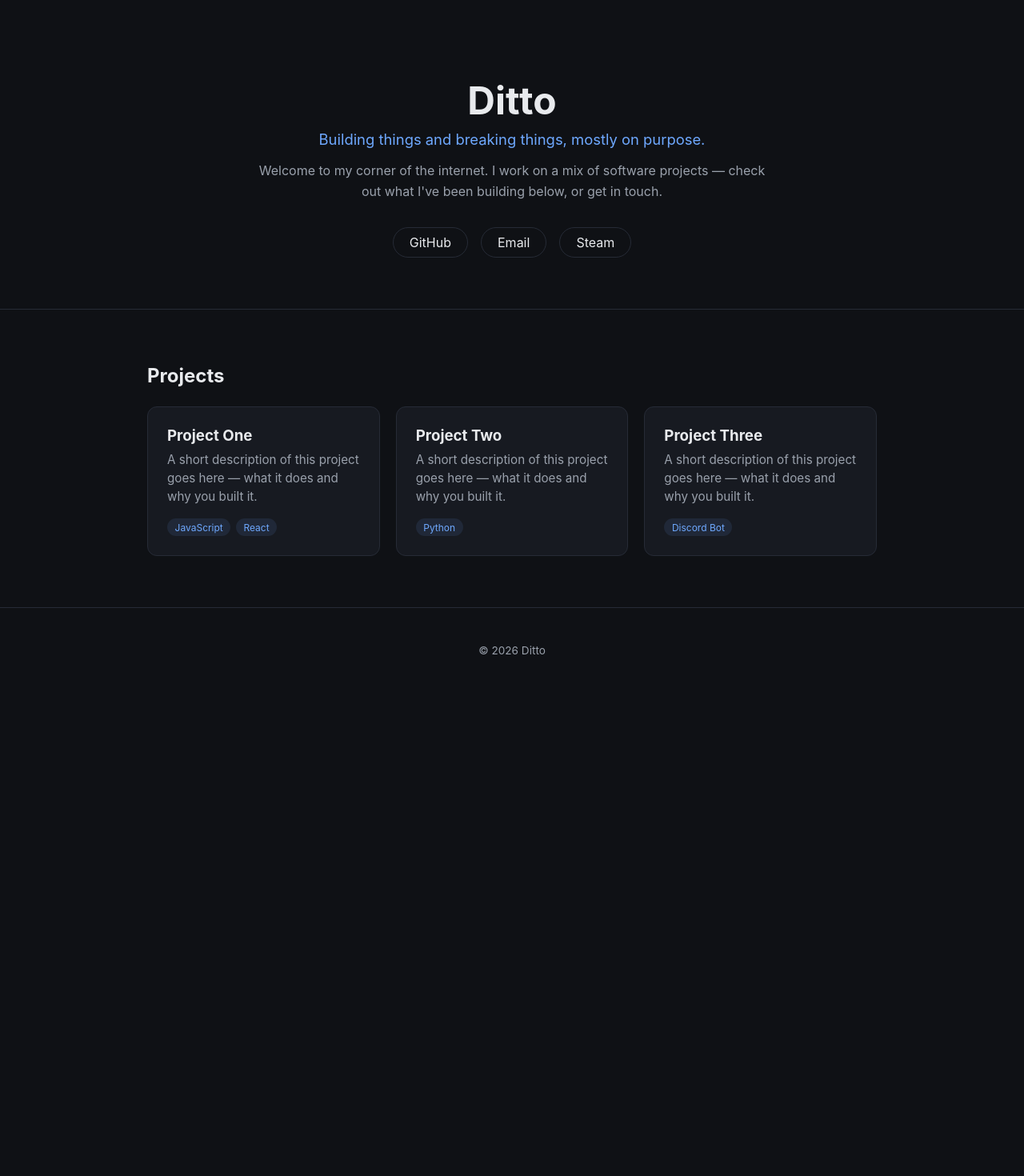
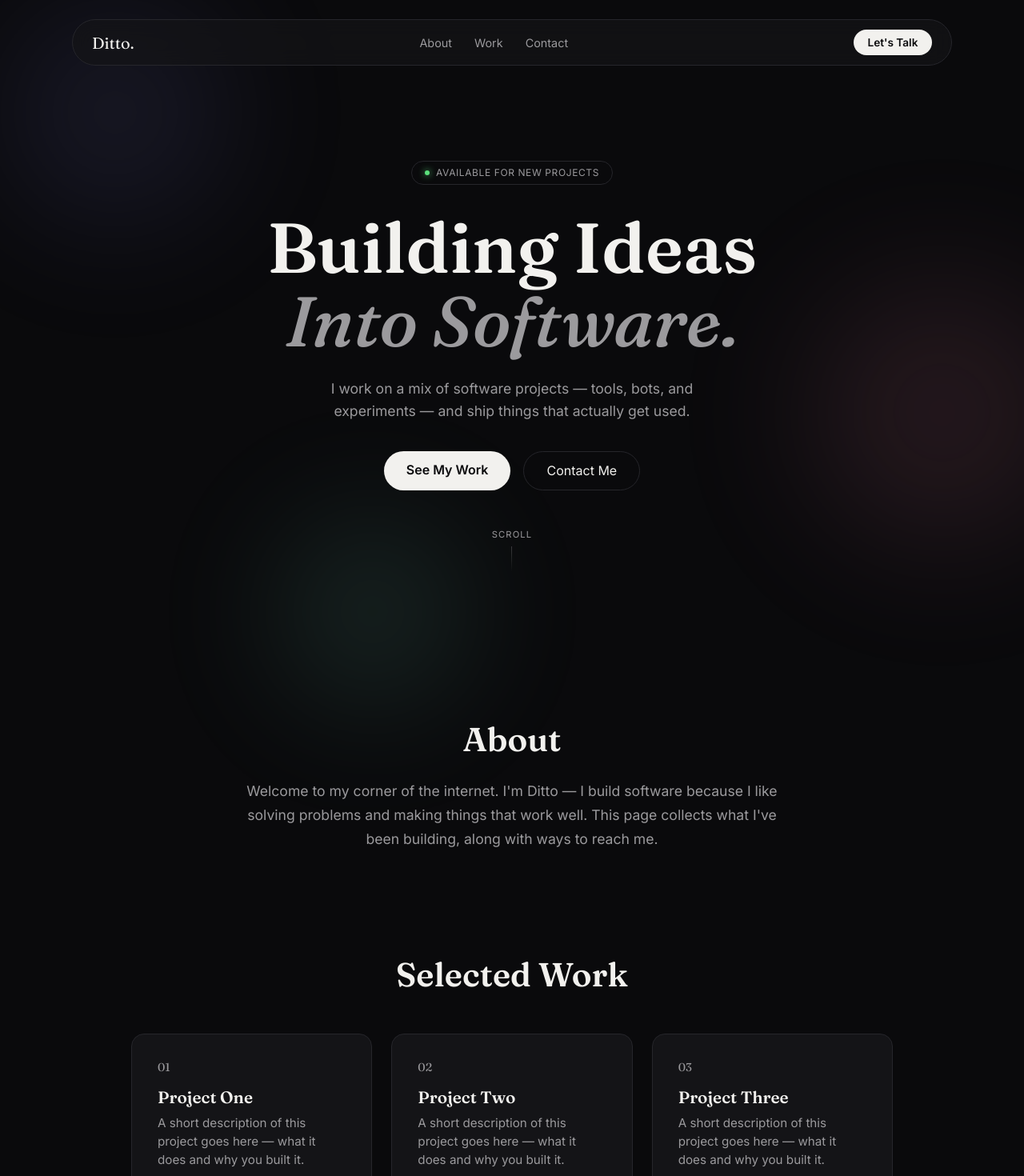
Before and after one commit to dittowashunted/portfolio, a React (Vite) app: page / in a window 1280 px wide. Shown: the top 1470 px of the page at 80% size. Before the commit the page ends 867 px from the top, so only its background shows below. Built offline with nearby package versions, Linux system fonts and the light colour scheme.

Commit message:
Redesign with dark hero, serif display type, and scroll animations

```diff
--- a/index.html
+++ b/index.html
@@ -4,6 +4,12 @@
     <meta charset="UTF-8" />
     <link rel="icon" type="image/svg+xml" href="/favicon.svg" />
     <meta name="viewport" content="width=device-width, initial-scale=1.0" />
+    <link rel="preconnect" href="https://fonts.googleapis.com" />
+    <link rel="preconnect" href="https://fonts.gstatic.com" crossorigin />
+    <link
+      href="https://fonts.googleapis.com/css2?family=Fraunces:ital,opsz,wght@0,9..144,400;0,9..144,600;1,9..144,500&family=Inter:wght@400;500;600&display=swap"
+      rel="stylesheet"
+    />
     <title>Ditto — Portfolio</title>
   </head>
   <body>
--- a/src/App.css
+++ b/src/App.css
@@ -1,113 +1,350 @@
 :root {
-  --bg: #0f1115;
-  --bg-card: #171a21;
-  --border: #262b36;
-  --text: #e8eaed;
-  --text-dim: #9aa1ac;
-  --accent: #6ea8fe;
+  --bg: #0a0a0c;
+  --bg-card: #141417;
+  --border: #26262b;
+  --text: #f2f1ee;
+  --text-dim: #9b9a9d;
+  --accent: #ffffff;
+  --serif: 'Fraunces', 'Georgia', serif;
+  --sans: 'Inter', -apple-system, BlinkMacSystemFont, 'Segoe UI', Roboto, sans-serif;
 }
 
 * {
   box-sizing: border-box;
 }
 
+html {
+  scroll-behavior: smooth;
+}
+
 body {
   margin: 0;
   background: var(--bg);
   color: var(--text);
-  font-family: -apple-system, BlinkMacSystemFont, 'Segoe UI', Roboto, sans-serif;
+  font-family: var(--sans);
+  overflow-x: hidden;
 }
 
+#root {
+  position: relative;
+  isolation: isolate;
+}
+
+/* Decorative background blobs */
+.blob {
+  position: fixed;
+  border-radius: 50%;
+  filter: blur(80px);
+  opacity: 0.18;
+  z-index: -1;
+  pointer-events: none;
+}
+
+.blob-a {
+  width: 420px;
+  height: 420px;
+  top: -120px;
+  left: -100px;
+  background: radial-gradient(circle, #7c7ce0, transparent 70%);
+  animation: float-a 16s ease-in-out infinite;
+}
+
+.blob-b {
+  width: 500px;
+  height: 500px;
+  top: 30%;
+  right: -180px;
+  background: radial-gradient(circle, #e07c9c, transparent 70%);
+  animation: float-b 20s ease-in-out infinite;
+}
+
+.blob-c {
+  width: 360px;
+  height: 360px;
+  bottom: -100px;
+  left: 20%;
+  background: radial-gradient(circle, #7ce0c0, transparent 70%);
+  animation: float-a 18s ease-in-out infinite reverse;
+}
+
+@keyframes float-a {
+  0%, 100% { transform: translate(0, 0); }
+  50% { transform: translate(40px, 60px); }
+}
+
+@keyframes float-b {
+  0%, 100% { transform: translate(0, 0); }
+  50% { transform: translate(-50px, 40px); }
+}
+
+/* Navbar */
+.navbar {
+  position: sticky;
+  top: 0;
+  z-index: 20;
+  display: flex;
+  align-items: center;
+  justify-content: space-between;
+  max-width: 1100px;
+  margin: 1.5rem auto 0;
+  padding: 0.75rem 1.5rem;
+  background: rgba(20, 20, 23, 0.7);
+  backdrop-filter: blur(12px);
+  border: 1px solid var(--border);
+  border-radius: 999px;
+}
+
+.brand {
+  font-family: var(--serif);
+  font-size: 1.25rem;
+}
+
+.nav-links {
+  display: flex;
+  gap: 1.75rem;
+}
+
+.nav-links a {
+  color: var(--text-dim);
+  text-decoration: none;
+  font-size: 0.9rem;
+  transition: color 0.15s;
+}
+
+.nav-links a:hover {
+  color: var(--text);
+}
+
+.nav-cta {
+  background: var(--text);
+  color: var(--bg);
+  text-decoration: none;
+  font-size: 0.85rem;
+  font-weight: 600;
+  padding: 0.5rem 1.1rem;
+  border-radius: 999px;
+}
+
+@media (max-width: 640px) {
+  .nav-links {
+    display: none;
+  }
+}
+
+/* Hero */
 .hero {
-  padding: 6rem 1.5rem 4rem;
+  min-height: 90vh;
+  display: flex;
+  flex-direction: column;
+  align-items: center;
+  justify-content: center;
   text-align: center;
-  border-bottom: 1px solid var(--border);
+  padding: 4rem 1.5rem 2rem;
 }
 
 .hero-inner {
-  max-width: 640px;
-  margin: 0 auto;
+  max-width: 760px;
+  animation: fade-up 0.9s ease both;
+}
+
+.badge {
+  display: inline-flex;
+  align-items: center;
+  gap: 0.5rem;
+  font-size: 0.75rem;
+  letter-spacing: 0.05em;
+  text-transform: uppercase;
+  color: var(--text-dim);
+  border: 1px solid var(--border);
+  padding: 0.4rem 1rem;
+  border-radius: 999px;
+  margin-bottom: 2rem;
+}
+
+.badge-dot {
+  width: 6px;
+  height: 6px;
+  border-radius: 50%;
+  background: #5be07c;
+  box-shadow: 0 0 8px #5be07c;
 }
 
 .hero h1 {
-  font-size: 3rem;
-  margin: 0 0 0.5rem;
+  font-family: var(--serif);
+  font-weight: 600;
+  font-size: clamp(2.8rem, 7vw, 5.5rem);
+  line-height: 1.05;
+  margin: 0 0 1.5rem;
 }
 
-.tagline {
-  font-size: 1.15rem;
-  color: var(--accent);
-  margin: 0 0 1rem;
+.hero h1 em {
+  font-style: italic;
+  font-weight: 500;
+  color: var(--text-dim);
 }
 
-.bio {
+.subtext {
   color: var(--text-dim);
+  font-size: 1.1rem;
   line-height: 1.6;
-  margin: 0 0 2rem;
+  max-width: 520px;
+  margin: 0 auto 2.25rem;
 }
 
-.links {
+.cta-row {
   display: flex;
   justify-content: center;
   gap: 1rem;
   flex-wrap: wrap;
 }
 
-.links a {
+.btn-primary {
+  background: var(--text);
+  color: var(--bg);
+  text-decoration: none;
+  font-weight: 600;
+  padding: 0.85rem 1.75rem;
+  border-radius: 999px;
+  transition: transform 0.15s;
+}
+
+.btn-primary:hover {
+  transform: translateY(-2px);
+}
+
+.btn-secondary {
+  border: 1px solid var(--border);
   color: var(--text);
   text-decoration: none;
-  border: 1px solid var(--border);
-  padding: 0.5rem 1.25rem;
+  padding: 0.85rem 1.75rem;
   border-radius: 999px;
-  transition: border-color 0.15s, color 0.15s;
+  transition: border-color 0.15s;
 }
 
-.links a:hover {
-  border-color: var(--accent);
-  color: var(--accent);
+.btn-secondary:hover {
+  border-color: var(--text-dim);
+}
+
+.scroll-hint {
+  display: flex;
+  flex-direction: column;
+  align-items: center;
+  gap: 0.5rem;
+  color: var(--text-dim);
+  font-size: 0.7rem;
+  letter-spacing: 0.1em;
+  text-transform: uppercase;
+  margin-top: 3rem;
+}
+
+.scroll-line {
+  width: 1px;
+  height: 32px;
+  background: linear-gradient(var(--text-dim), transparent);
+  animation: scroll-pulse 2s ease-in-out infinite;
+}
+
+@keyframes scroll-pulse {
+  0%, 100% { opacity: 0.3; }
+  50% { opacity: 1; }
+}
+
+@keyframes fade-up {
+  from { opacity: 0; transform: translateY(16px); }
+  to { opacity: 1; transform: translateY(0); }
+}
+
+/* Reveal on scroll */
+.reveal {
+  opacity: 0;
+  transform: translateY(24px);
+  transition: opacity 0.7s ease, transform 0.7s ease;
+}
+
+.reveal.is-visible {
+  opacity: 1;
+  transform: translateY(0);
 }
 
 main {
-  max-width: 960px;
+  max-width: 1000px;
   margin: 0 auto;
-  padding: 3rem 1.5rem 4rem;
+  padding: 6rem 1.5rem;
+  position: relative;
 }
 
-#projects h2 {
-  margin-bottom: 1.5rem;
+main h2 {
+  font-family: var(--serif);
+  font-size: clamp(1.8rem, 4vw, 2.6rem);
+  font-weight: 600;
+  margin: 0 0 1.5rem;
+}
+
+/* About */
+.about-section {
+  max-width: 680px;
+  margin: 0 auto 8rem;
+  text-align: center;
+}
+
+.about-section p {
+  color: var(--text-dim);
+  font-size: 1.1rem;
+  line-height: 1.7;
+}
+
+/* Projects */
+.projects-section {
+  margin-bottom: 8rem;
+}
+
+.projects-section h2 {
+  text-align: center;
+  margin-bottom: 3rem;
 }
 
 .project-grid {
   display: grid;
-  grid-template-columns: repeat(auto-fill, minmax(260px, 1fr));
-  gap: 1.25rem;
+  grid-template-columns: repeat(auto-fill, minmax(280px, 1fr));
+  gap: 1.5rem;
 }
 
-.project-card {
+.project-card-inner {
   display: block;
+  height: 100%;
   background: var(--bg-card);
   border: 1px solid var(--border);
-  border-radius: 12px;
-  padding: 1.5rem;
+  border-radius: 16px;
+  padding: 2rem;
   text-decoration: none;
   color: var(--text);
-  transition: transform 0.15s, border-color 0.15s;
+  transition: transform 0.2s, border-color 0.2s;
 }
 
-.project-card:hover {
-  transform: translateY(-2px);
-  border-color: var(--accent);
+.project-card-inner:hover {
+  transform: translateY(-4px);
+  border-color: var(--text-dim);
 }
 
-.project-card h3 {
-  margin: 0 0 0.5rem;
+.project-index {
+  display: block;
+  font-family: var(--serif);
+  font-size: 0.9rem;
+  color: var(--text-dim);
+  margin-bottom: 1rem;
 }
 
-.project-card p {
+.project-card-inner h3 {
+  font-family: var(--serif);
+  font-size: 1.3rem;
+  margin: 0 0 0.6rem;
+}
+
+.project-card-inner p {
   color: var(--text-dim);
   font-size: 0.95rem;
   line-height: 1.5;
-  margin: 0 0 1rem;
+  margin: 0 0 1.25rem;
 }
 
 .tags {
@@ -118,15 +355,48 @@ main {
 
 .tag {
   font-size: 0.75rem;
-  color: var(--accent);
-  background: rgba(110, 168, 254, 0.1);
+  color: var(--text-dim);
+  border: 1px solid var(--border);
   padding: 0.2rem 0.6rem;
   border-radius: 999px;
 }
 
+/* Contact */
+.contact-section {
+  text-align: center;
+  max-width: 560px;
+  margin: 0 auto;
+}
+
+.contact-section p {
+  color: var(--text-dim);
+  font-size: 1.05rem;
+  margin-bottom: 2rem;
+}
+
+.contact-section .links {
+  display: flex;
+  justify-content: center;
+  gap: 1rem;
+  flex-wrap: wrap;
+}
+
+.contact-section .links a {
+  color: var(--text);
+  text-decoration: none;
+  border: 1px solid var(--border);
+  padding: 0.6rem 1.4rem;
+  border-radius: 999px;
+  transition: border-color 0.15s, color 0.15s;
+}
+
+.contact-section .links a:hover {
+  border-color: var(--text-dim);
+}
+
 footer {
   text-align: center;
-  padding: 2rem 1.5rem;
+  padding: 2.5rem 1.5rem;
   color: var(--text-dim);
   font-size: 0.85rem;
   border-top: 1px solid var(--border);
--- a/src/App.jsx
+++ b/src/App.jsx
@@ -1,34 +1,97 @@
+import { useEffect, useRef } from 'react'
 import { profile, links, projects } from './data'
 import './App.css'
+
+function useReveal() {
+  const ref = useRef(null)
+  useEffect(() => {
+    const el = ref.current
+    if (!el) return
+    const observer = new IntersectionObserver(
+      ([entry]) => {
+        if (entry.isIntersecting) {
+          el.classList.add('is-visible')
+          observer.disconnect()
+        }
+      },
+      { threshold: 0.15 }
+    )
+    observer.observe(el)
+    return () => observer.disconnect()
+  }, [])
+  return ref
+}
+
+function Reveal({ as: Tag = 'div', className = '', children }) {
+  const ref = useReveal()
+  return (
+    <Tag ref={ref} className={`reveal ${className}`}>
+      {children}
+    </Tag>
+  )
+}
 
 function App() {
   return (
     <>
+      <div className="blob blob-a" />
+      <div className="blob blob-b" />
+      <div className="blob blob-c" />
+
+      <nav className="navbar">
+        <span className="brand">{profile.name}.</span>
+        <div className="nav-links">
+          <a href="#about">About</a>
+          <a href="#projects">Work</a>
+          <a href="#contact">Contact</a>
+        </div>
+        <a className="nav-cta" href="#contact">Let's Talk</a>
+      </nav>
+
       <header className="hero">
         <div className="hero-inner">
-          <h1>{profile.name}</h1>
-          <p className="tagline">{profile.tagline}</p>
-          <p className="bio">{profile.bio}</p>
-          <div className="links">
-            <a href={links.github} target="_blank" rel="noreferrer">GitHub</a>
-            <a href={`mailto:${links.email}`}>Email</a>
-            <a href={links.steam} target="_blank" rel="noreferrer">Steam</a>
+          <span className="badge">
+            <span className="badge-dot" /> {profile.status}
+          </span>
+          <h1>
+            {profile.headlineTop}
+            <br />
+            <em>{profile.headlineBottom}</em>
+          </h1>
+          <p className="subtext">{profile.subtext}</p>
+          <div className="cta-row">
+            <a className="btn-primary" href="#projects">See My Work</a>
+            <a className="btn-secondary" href={`mailto:${links.email}`}>Contact Me</a>
           </div>
+        </div>
+        <div className="scroll-hint">
+          <span>Scroll</span>
+          <div className="scroll-line" />
         </div>
       </header>
 
       <main>
-        <section id="projects">
-          <h2>Projects</h2>
+        <Reveal as="section" className="about-section">
+          <h2 id="about">About</h2>
+          <p>
+            Welcome to my corner of the internet. I'm {profile.name} — I build software
+            because I like solving problems and making things that work well. This page
+            collects what I've been building, along with ways to reach me.
+          </p>
+        </Reveal>
+
+        <section id="projects" className="projects-section">
+          <Reveal as="h2">Selected Work</Reveal>
           <div className="project-grid">
-            {projects.map((project) => (
+            {projects.map((project, i) => (
+              <Reveal className="project-card" key={project.title}>
                 <a
-                key={project.title}
-                className="project-card"
                   href={project.link}
                   target="_blank"
                   rel="noreferrer"
+                  className="project-card-inner"
                 >
+                  <span className="project-index">{String(i + 1).padStart(2, '0')}</span>
                   <h3>{project.title}</h3>
                   <p>{project.description}</p>
                   <div className="tags">
@@ -37,9 +100,20 @@ function App() {
                     ))}
                   </div>
                 </a>
+              </Reveal>
             ))}
           </div>
         </section>
+
+        <Reveal as="section" id="contact" className="contact-section">
+          <h2>Get In Touch</h2>
+          <p>Have a project in mind, or just want to say hi? I'm around.</p>
+          <div className="links">
+            <a href={links.github} target="_blank" rel="noreferrer">GitHub</a>
+            <a href={`mailto:${links.email}`}>Email</a>
+            <a href={links.steam} target="_blank" rel="noreferrer">Steam</a>
+          </div>
+        </Reveal>
       </main>
 
       <footer>
--- a/src/data.js
+++ b/src/data.js
@@ -1,7 +1,10 @@
 export const profile = {
   name: "Ditto",
-  tagline: "Building things and breaking things, mostly on purpose.",
-  bio: "Welcome to my corner of the internet. I work on a mix of software projects — check out what I've been building below, or get in touch.",
+  status: "Available for new projects",
+  headlineTop: "Building Ideas",
+  headlineBottom: "Into Software.",
+  subtext:
+    "I work on a mix of software projects — tools, bots, and experiments — and ship things that actually get used.",
 };
 
 export const links = {
```
Lines whose indentation alone changed are shown as unchanged.
